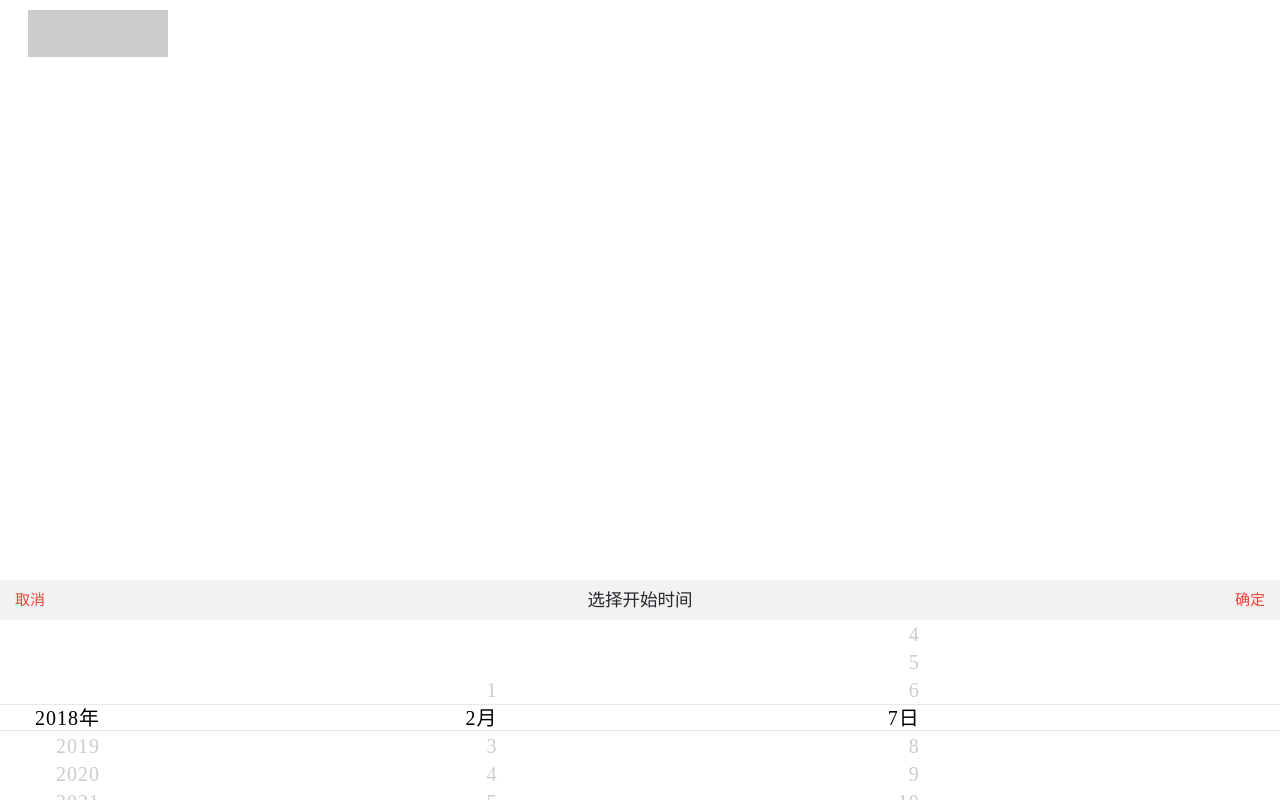
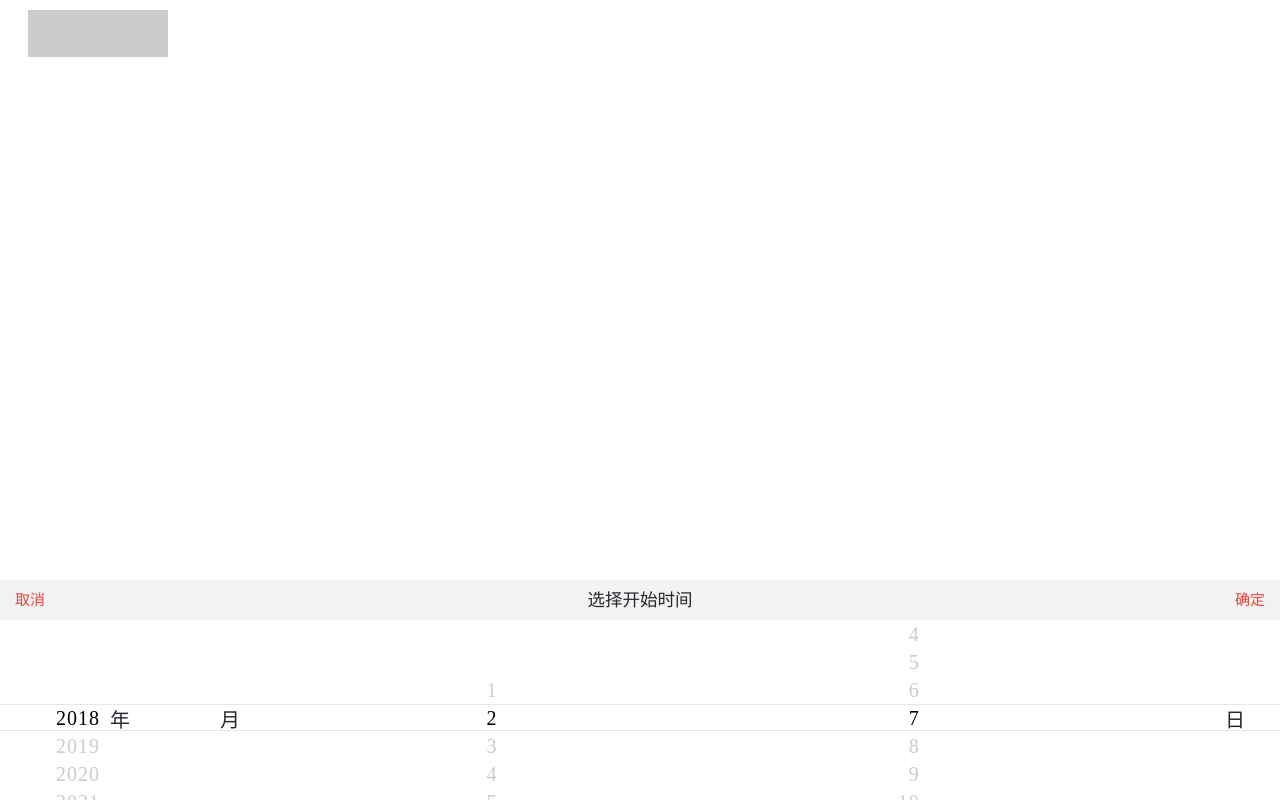
Before and after one commit to shimeng28/datePicker, a plain HTML site: page index.html in a window 1280 px wide. Drawn offline with Linux system fonts and the light colour scheme.

Commit message:
modify the date cell position

```diff
--- a/dataPicker.js
+++ b/dataPicker.js
@@ -100,7 +100,6 @@
       // 重新计算默认滚动位置
       defaultPlace = index * this.stepLen;
       const defaultEle = this.childNode.childNodes[index + 3];
-      defaultEle.textContent = defaultEle.textContent + util.getCell(this.options.i);
       defaultEle.classList.add('choseEle');
       this.lastChoseEle = defaultEle;
     }
@@ -284,8 +283,10 @@
                  + '</div>';
 
     let content = '<div id="date-content">';
-    let year = '<div class="year" id="date-scroll1"></div>';
-    let month = '<div class="month" id="date-scroll2">'
+
+    let year = '<div class="date-year" id="date-scroll1"></div>';
+
+    let month = '<div class="date-month" id="date-scroll2">'
       +  '<div>'
         + '<div></div>'
         + '<div></div>'
@@ -295,7 +296,7 @@
         + '<div></div>'
       + '</div>'
       + '</div>';
-    let day = '<div class="day" id="date-scroll3">'
+    let day = '<div class="date-day" id="date-scroll3">'
       +  '<div>'
         + '<div></div>'
         + '<div></div>'
@@ -306,7 +307,7 @@
       + '</div>'
       + '</div>';
 
-    content += ('<div id="data-chose-top-border"></div><div id="data-chose-bottom-border"></div>' +year + month + day + '</div>');
+    content += ('<div id="data-chose-top-border"></div><div id="data-chose-bottom-border"></div><div class="date-cell date-year-cell">年</div><div class="date-cell date-month-cell">月</div><div class="date-cell date-day-cell">日</div>' +year + month + day + '</div>');
 
     datePicker += (titleBar + content + '</div>');
     const domFragment = document.createElement('div');
@@ -458,7 +459,6 @@
       // 要多调整一次
       if (choseScroller !== scroller) {
         if (choseScroller.lastChoseEle) {
-          scroller.lastChoseEle.textContent = currDateList[index];
           scroller.lastChoseEle.classList.remove('choseEle')
         }
         const curr = currDateList[index] - dateOffsetTopBase[index];
@@ -480,7 +480,6 @@
     const {currDateList, dateOffsetTopBase} = this;
 
     if (scroller.lastChoseEle) {
-      scroller.lastChoseEle.textContent = scroller.lastChoseEle.textContent.slice(0, -1);
       scroller.lastChoseEle.classList.remove('choseEle')
     }
 
@@ -508,7 +507,6 @@
       const topBorder = util.getTopPos(document.querySelector('#data-chose-top-border'));
       const bottomBorder = util.getTopPos(document.querySelector('#data-chose-bottom-border'));
       if (topBorder <= nodeTop && nodeTop <= bottomBorder) {
-        node.textContent = node.textContent + util.getCell(index);
         node.classList.add('choseEle');
       } else {
         setTimeout(self.chooseDateEle(node), 10);
--- a/index.css
+++ b/index.css
@@ -44,7 +44,7 @@ html {
 	overflow: hidden;
 	position: relative;
 }
-#date-content .year, #date-content .month, #date-content .day {
+#date-content .date-year, #date-content .date-month, #date-content .date-day {
 	vertical-align: top;
 	display: inline-block;
 	width: 33%;
@@ -52,7 +52,20 @@ html {
 	min-width: 1.5rem;
 	padding: 0 0.5rem;
 }
-#date-content .year > div > div, #date-content .month > div > div, #date-content .day > div > div {
+#date-content .date-cell, #date-content .date-cell, #date-content  .date-cell {
+	position: absolute;
+	top: 1.68rem;
+}
+#date-content .date-cell.date-year-cell{
+	left: 2.2rem;
+}
+#date-content .date-cell.date-month-cell {
+  left: 4.4rem;
+}
+#date-content  .date-cell.date-day-cell {
+	right: 0.7rem;
+}
+#date-content .date-year > div > div, #date-content .date-month > div > div, #date-content .date-day > div > div {
 	color: #ccc;
 	width: 1rem;
 	text-align: right;
@@ -60,10 +73,10 @@ html {
 	line-height: 0.56rem;
 	letter-spacing: 1px;
 }
-#date-content .year > div > div {
+#date-content .date-year > div > div {
   width: 1.5rem;
 }
-#date-content .year > div > div.choseEle, #date-content .month > div > div.choseEle, #date-content .day > div > div.choseEle {
+#date-content .date-year > div > div.choseEle, #date-content .date-month > div > div.choseEle, #date-content .date-day > div > div.choseEle {
 	color: #000;
 	opacity: 1;
 }
```
